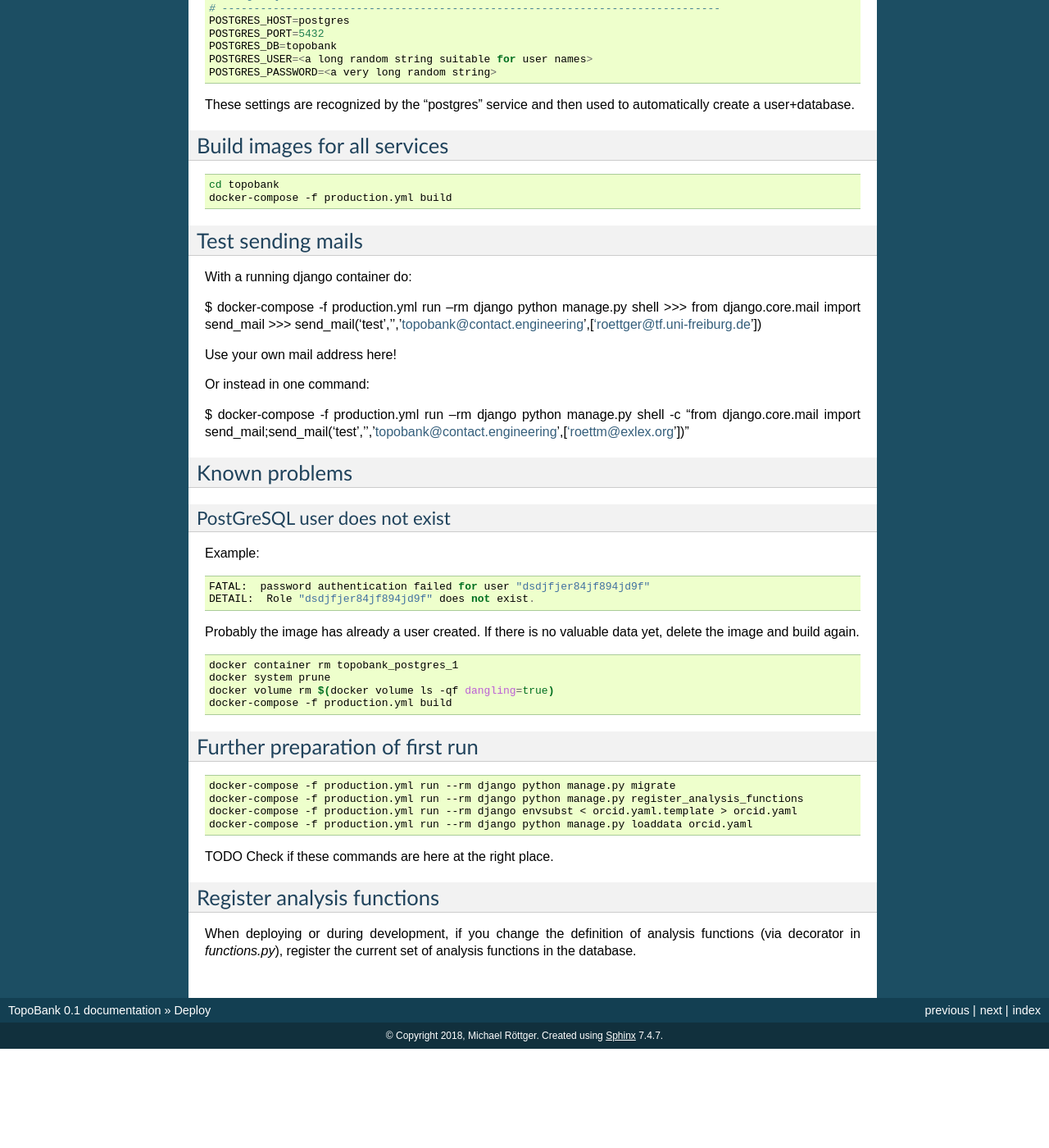
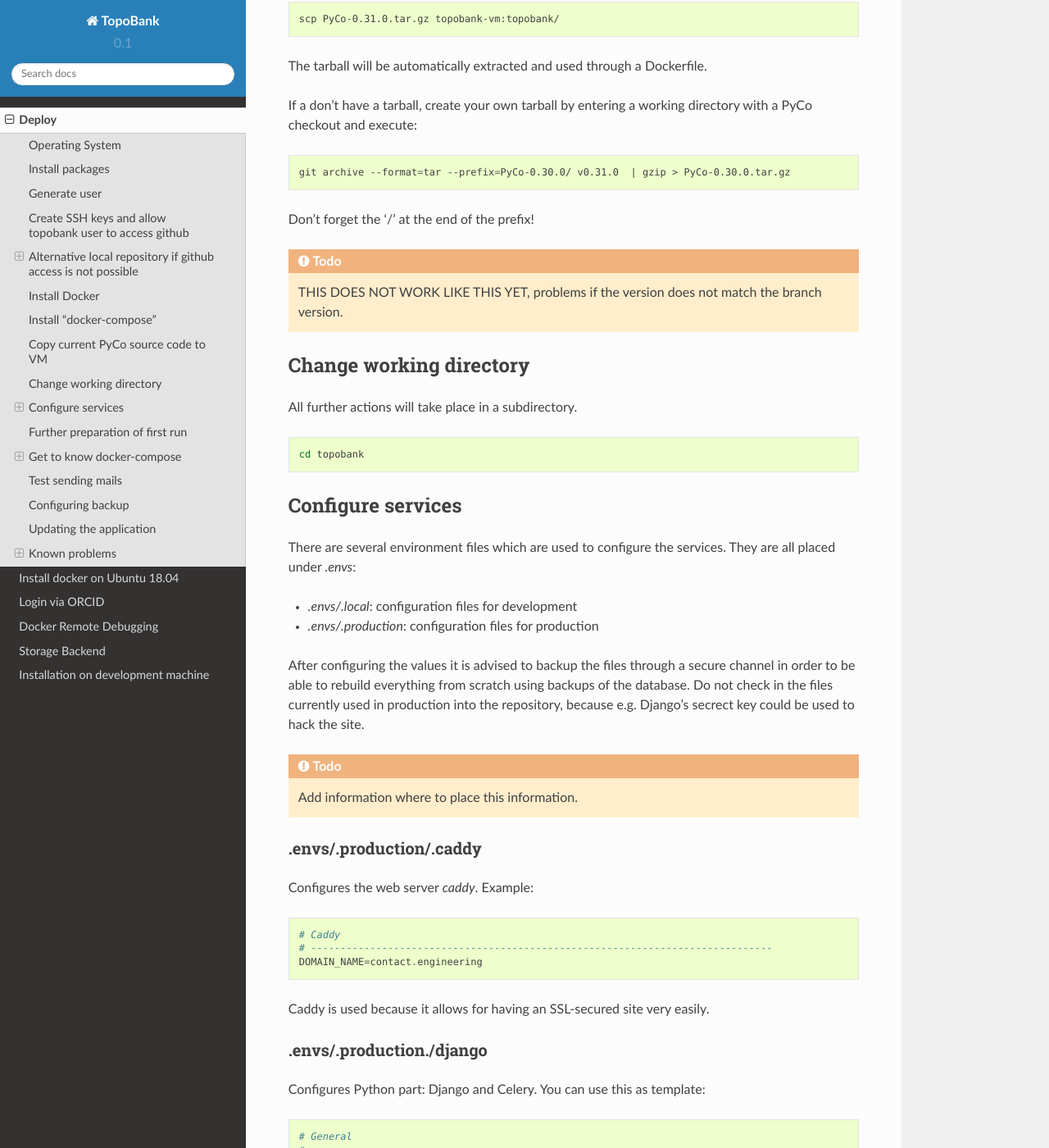
Before and after one commit to ContactEngineering/topobank, a Sphinx documentation site: the page built from docs/deploy.rst, in a window 1280 px wide and 1400 px high, scrolled down 4923 px. Shown: the whole window at 82% size. Built offline with Sphinx 7.4.7 and the Read the Docs theme 2.0.0, drawn with Linux system fonts in a browser that asks for light colours; before the commit the page ends 6202 px from its top, so only the background shows below that; some of the changed text lies outside the part shown.

Commit message:
DOC: Updated documentation for deployment.
Also using another Sphinx theme now (like "read the docs").

```diff
--- a/docs/conf.py
+++ b/docs/conf.py
@@ -24,7 +24,7 @@ import sys
 
 # Add any Sphinx extension module names here, as strings. They can be extensions
 # coming with Sphinx (named 'sphinx.ext.*') or your custom ones.
-extensions = []
+extensions = ['sphinx.ext.todo']
 
 # Add any paths that contain templates here, relative to this directory.
 templates_path = ["_templates"]
@@ -90,7 +90,10 @@ pygments_style = "sphinx"
 
 # The theme to use for HTML and HTML Help pages.  See the documentation for
 # a list of builtin themes.
-html_theme = "default"
+# html_theme = "default"
+# html_theme = "nature"
+# The following needs a package
+html_theme = "sphinx_rtd_theme"
 
 # Theme options are theme-specific and customize the look and feel of a theme
 # further.  For a list of options available for each theme, see the
@@ -253,3 +256,6 @@ texinfo_documents = [
 
 # How to display URL addresses: 'footnote', 'no', or 'inline'.
 # texinfo_show_urls = 'footnote'
+
+# If this is True, todo and todolist produce output, else they produce nothing. The default is False.
+todo_include_todos = True
--- a/docs/config.rst
+++ /dev/null
@@ -1,88 +0,0 @@
-
-
-Login via ORCID
-===============
-
-Getting an ORCID account
-------------------------
-
-Each user must have an `ORCID <https://orcid.org>`_ account in order to use the TopoBank application.
-
-Register a Public API Client
-----------------------------
-
-For running Topobank, you need to register a public API client on the ORCID website
-for the following purposes:
-
-- get a client API + secrect in order to be able to authenticate against orcid.org
-- set a redirect URL to which Topobank will redirect after successful authentication
-- the TopoBank website is listed (TODO check where is this, or only true for members?)
-
-See `here <https://support.orcid.org/hc/en-us/articles/360006897174>`_ for more information
-how to do it.
-
-As redirect URL add all of these
-
-- for development: http://127.0.0.1:8000/accounts/orcid/login/callback
-- for development: http://localhost:8000/accounts/orcid/login/callback
-- for production: https://topobank.contact.engineering/accounts/orcid/login/callback
-
-You need the generated client ID and client secret for the next step.
-
-Configure TopoBank with Client ID and Secrect Key
--------------------------------------------------
-
-If you use Docker, edit the config files
-
-   .envs/.local/.django
-   .envs/.production/.django
-
-and set the correct values in the variables
-
-   ORCID_CLIENT_ID
-   ORCID_SECRET
-
-
-
-
-Redirect URL pointing to localhost
-----------------------------------
-
-The redirect URL configured at orcid.org must exactly match the redirect URL, which is
-transferred from the TopoBank application during the login process.
-This means, if you use
-
- http://localhost:8000
-
-i.e. `localhost` instead of `127.0.0.1`, you'll need also a redirect url with `localhost` which is
-
- http://localhost:8000/accounts/orcid/login/callback
-
-
-Adding ORCID provider with access information
----------------------------------------------
-
-In order to connect to the orcid service, you have to
-generate an entry in the local database which holds acccess information
-like a client id and a client secret. This shows the ORCID
-website that our site is allowed to use the autentication services of ORCID.
-
-In order to do so, use an external database tool (e.g. SQLite Browser)
-to edit your user account in table `users_user`. Set `is_staff`
-and `is_superuser` to True.
-
-TODO only allow local use of admin
-
-Enter the URL
-
- localhost:8000/admin
-
-(if in development) and login with your credentials.
-
-TODO provide a commandline line tool in order to add ORCID credentials.
-
-
-Provider: orcid.org
-Name: ORCID
-Client ID: ..
-Secret: ..
--- a/docs/deploy.rst
+++ b/docs/deploy.rst
@@ -27,29 +27,14 @@ Ensure you have sudo permissions.
 
 .. code:: bash
 
-    sudo apt-get install python3.7 git
+    sudo apt-get install git
 
-Make sure you DON'T have the follwing installed, since they come as containers:
+Make sure you DON'T have the follwing installed, since they run as docker-compose services in containers:
 
 - webserver (like nginx, apache)
 - postgresql
 
-
-Alternative to python3.7 system package
----------------------------------------
-
-Download latest miniconda and create a python 3.7 environment from there.
-Should also work on systems which do not have a python3.7 interpreter.
-
-.. code:: bash
-
-    wget https://repo.continuum.io/miniconda/Miniconda3-latest-Linux-x86_64.sh
-    bash Miniconda3-latest-Linux-x86_64.sh
-    conda create -n topobank python=3.7
-    conda activate topobank
-
-All further commands and actions on this machine which are done in
-a virtual environment have to be done in the conda environment instead.
+Installation of docker will be done later manually.
 
 Generate user
 -------------
@@ -129,6 +114,8 @@ You can e.g. copy&paste the entry from file :code:`~/.ssh/authorized_keys` from
 you are using in order to connect to the production machine to the equivalent file of the user
 :code:`topobank`. As user :code:`topobank` do
 
+.. code::bash
+
    cd
    mkdir .ssh
    chmod 700 .ssh
@@ -137,9 +124,11 @@ you are using in order to connect to the production machine to the equivalent fi
 
 Afterwards it should be possbile to connect without password via
 
+.. code:: bash
+
    ssh topobank@<server>
 
-For :code:`<server>` use the name of the server.
+For :code:`<server>` use the name of the server, e.g. `topobank.vm.uni-freiburg.de`.
 
 
 Push current version of the source code
@@ -189,25 +178,60 @@ Login onto the production machine, as user :code:`topobank`:
 
    ssh topobank@topobank-prod
 
+Clone the repository and create a working directory which will be used in order to create Docker containers later:
+
+.. code:: bash
+
+   git clone -b master file:///home/topobank/git/topobank.git/
+
+Currently during testing I'm using the branch `19_dockerize`, so I'm doing
+
 .. code:: bash
 
    git clone -b 19_dockerize file:///home/topobank/git/topobank.git/
 
+instead.
+
 Install Docker
 --------------
 
-See docker-installation.rst.
-
-Make sure to use "topobank" instead of "${USER}" during the step
+See :ref:`docker-install-ubuntu`. Make sure to use "topobank" instead of "${USER}" during the step
 
 .. code:: bash
 
   sudo usermod -aG docker ${USER}
 
+Current version used:
+
+.. code:: bash
+
+    $ docker version
+    Client:
+     Version:           18.09.3
+     API version:       1.39
+     Go version:        go1.10.8
+     Git commit:        774a1f4
+     Built:             Thu Feb 28 06:53:11 2019
+     OS/Arch:           linux/amd64
+     Experimental:      false
+
+    Server: Docker Engine - Community
+     Engine:
+      Version:          18.09.3
+      API version:      1.39 (minimum version 1.12)
+      Go version:       go1.10.8
+      Git commit:       774a1f4
+      Built:            Thu Feb 28 05:59:55 2019
+      OS/Arch:          linux/amd64
+      Experimental:     false
+
+
 Install "docker-compose"
 ------------------------
 
 On a development machine, you could install docker-compose via pip.
+Maybe this also works in production, but used now another way:
+
 Alternatively and here on production, in order not to need another python environment,
 we install the binaries as suggested on the home page:
 
@@ -218,20 +242,17 @@ we install the binaries as suggested on the home page:
    curl -L "https://github.com/docker/compose/releases/download/1.23.2/docker-compose-$(uname -s)-$(uname -m)" -o /usr/local/bin/docker-compose
    chmod +x /usr/local/bin/docker-compose
 
+Current version used:
+
+.. code:: bash
+
+    $ docker-compose --version
+    docker-compose version 1.23.2, build 1110ad01
 
 Copy current PyCo source code to VM
 -----------------------------------
 
 If available, use tarball from the release in GitHub.
-If not, create your own tarball by entering a working directory
-with a PyCo checkout and execute:
-
-.. code:: bash
-
-    git archive --format=tar --prefix=PyCo-0.30.0/ v0.31.0  | gzip > PyCo-0.30.0.tar.gz
-
-Don't forget the '/' at the end of the prefix!
-THIS DOES NOT WORK LIKE THIS, PROBLEMS WITH VERSION..
 
 Copy the tarball to the directory where you want to build the containers, here
 on the virtual machine:
@@ -240,22 +261,43 @@ on the virtual machine:
 
     scp PyCo-0.31.0.tar.gz topobank-vm:topobank/
 
+The tarball will be automatically extracted and used through a Dockerfile.
 
-Configure services
-------------------
+If a don't have a tarball, create your own tarball by entering a working directory
+with a PyCo checkout and execute:
+
+.. code:: bash
+
+    git archive --format=tar --prefix=PyCo-0.30.0/ v0.31.0  | gzip > PyCo-0.30.0.tar.gz
+
+Don't forget the '/' at the end of the prefix!
+
+.. todo:: THIS DOES NOT WORK LIKE THIS YET, problems if the version does not match the branch version.
+
+Change working directory
+------------------------
+
+All further actions will take place in a subdirectory.
 
 .. code:: bash
 
    cd topobank
 
-There are several environment files which are used to configure the services.
+Configure services
+------------------
+
+There are several environment files which are used to configure the services. They are all placed
+under `.envs`:
+
+- `.envs/.local`: configuration files for development
+- `.envs/.production`: configuration files for production
 
 After configuring the values it is advised to backup the files through a secure channel
 in order to be able to rebuild everything from scratch using backups of the database.
 Do not check in the files currently used in production into the repository, because e.g. Django's secrect key
 could be used to hack the site.
 
-There is a command
+.. todo:: Add information where to place this information.
 
 .envs/.production/.caddy
 ........................
@@ -268,10 +310,12 @@ Configures the web server `caddy`. Example:
     # ------------------------------------------------------------------------------
     DOMAIN_NAME=contact.engineering
 
+Caddy is used because it allows for having an SSL-secured site very easily.
+
 .envs/.production./django
 .........................
 
-Configures Python part: Django, Celery
+Configures Python part: Django and Celery. You can use this as template:
 
 .. code::
 
@@ -290,12 +334,9 @@ Configures Python part: Django, Celery
 
     # Email
     # ------------------------------------------------------------------------------
-    #MAILGUN_API_KEY=
-    #DJANGO_SERVER_EMAIL=
-    #MAILGUN_DOMAIN=
-    # Here we will have an SMTP account from RZ and no longer use postmark/anymail
-    POSTMARK_SERVER_TOKEN=<postmark token taken from your postmark account>
-    DJANGO_DEFAULT_FROM_EMAIL=<a valid e-mail address to sent from, e.g. roettger@tf.uni-freiburg.de, depends on postmark>
+    # a valid mail address to send from
+    DJANGO_DEFAULT_FROM_EMAIL=topobank@imtek.uni-freiburg.de
+    DJANGO_EMAIL_URL=smtp+ssl://topobank@imtek.uni-freiburg.de:<REPLACE WITH PASSWORD>@mail.uni-freiburg.de:465
 
     # django-allauth
     # ------------------------------------------------------------------------------
@@ -320,11 +361,9 @@ Configures Python part: Django, Celery
     ORCID_CLIENT_ID=<from your ORCID configuration>
     ORCID_SECRET=<from your ORCID configuration>
 
-Replace all "<...>" values with long random strings. For the Django secret and the passwords
-you can also use punctuation.
+Replace all "<...>" values with long random strings or known passwords, as described.
+For the Django secret and the passwords you can also use punctuation.
 
-Mailgun: Could be used to sent mails, register at https://www.mailgun.com/
-Postmark: https://account.postmarkapp.com/sign_up
 
 .envs/.production/.postgres
 ...........................
@@ -343,13 +382,130 @@ Configures the PostGreSQL database:
 
 These settings are recognized by the "postgres" service and then used to automatically create a user+database.
 
-Build images for all services
------------------------------
+.. _first-run:
+
+Further preparation of first run
+--------------------------------
+
+Make sure, ORCID allows topobank to use it for authentication, see:
+
+Update database schema:
+
+.. code:: bash
+
+    docker-compose -f production.yml run --rm django python manage.py migrate
+
+Create entries in database for all analysis functions defined in the code:
+
+.. code:: bash
+
+    docker-compose -f production.yml run --rm django python manage.py register_analysis_functions
+
+Create YAML file with database entry for the social account provider "ORCID".
+Then import the data and create the database entry. This is needed to enable the ORCID authentication.
+During the creation of `orcid.yaml` the access key and secret needed for ORCID are inserted
+from environment variables:
+
+.. code:: bash
+
+    docker-compose -f production.yml run --rm django envsubst < orcid.yaml.template > orcid.yaml
+    docker-compose -f production.yml run --rm django python manage.py loaddata orcid.yaml
+
+
+
+Get to know docker-compose
+--------------------------
+
+This is your interface to interact with all running containers.
+Have a look at the possible commands:
 
 .. code:: bash
 
    cd topobank
+   docker-compose -f production.yml -h
+
+In the following sections, we list here some important commands.
+You have to be in the subdirectory where the docker-compose file (here `production.yaml`) is.
+
+Build images for all services
+.............................
+
+.. code:: bash
+
    docker-compose -f production.yml build
+
+Creating containers for all services and start
+..............................................
+
+.. code:: bash
+
+   docker-compose -f production.yml up -d
+
+The switch `-d` detaches the containers from the terminal, so you can safely log out.
+
+.. DANGER::
+
+    Be careful with the `down` command!! It will remove the containers and all data!!
+
+Viewing logs
+............
+
+.. code:: bash
+
+   docker-compose -f production.yml logs
+
+See help with `-h` in order to see more options, e.g. filter for messages of one service.
+Example: See only messages of "django" service:
+
+.. code:: bash
+
+   docker-compose -f production.yml logs django
+
+Seeing running processes
+........................
+
+See if all services are up and running, their container names, the port redirections:
+
+.. code:: bash
+
+   docker-compose -f production.yml ps
+
+See all processes, ordered by container:
+
+.. code:: bash
+
+   docker-compose -f production.yml top
+
+Start and stop containers
+.........................
+
+Do this on all containers:
+
+.. code:: bash
+
+   docker-compose -f production.yml start
+   docker-compose -f production.yml stop
+   docker-compose -f production.yml restart
+
+Or on individual services:
+
+.. code:: bash
+
+   docker-compose -f production.yml start django
+   docker-compose -f production.yml stop django
+   docker-compose -f production.yml restart django
+
+Other
+.....
+
+Interesting, but not tested is probably the scaling of containers, e.g. the celery workers:
+
+.. code:: bash
+
+   docker-compose -f production.yml scale celeryworker=4
+
+
+
 
 
 Test sending mails
@@ -357,17 +513,32 @@ Test sending mails
 
 With a running django container do:
 
-$ docker-compose -f production.yml run --rm django python manage.py shell
->>> from django.core.mail import send_mail
->>> send_mail('test','','topobank@contact.engineering',['roettger@tf.uni-freiburg.de'])
+.. code::bash
+
+    $ docker-compose -f production.yml run --rm django python manage.py shell
+    >>> from django.core.mail import send_mail
+    >>> send_mail('test subject','test body','topobank@imtek.uni-freiburg.de',['roettger@tf.uni-freiburg.de'])
 
 Use your own mail address here!
 
 Or instead in one command:
 
-$ docker-compose -f production.yml run --rm django python manage.py shell -c "from django.core.mail import send_mail;send_mail('test','','topobank@contact.engineering',['roettm@exlex.org'])"
+.. code:: bash
+
+    $ docker-compose -f production.yml run --rm django python manage.py shell -c "from django.core.mail import send_mail;send_mail('test','','topobank@imtek.uni-freiburg.de',['roettger@tf.uni-freiburg.de'])"
+
+.. todo:: currently this results in "[Errno 99] Cannot assign requested address"
 
 
+Configuring backup
+------------------
+
+.. todo:: document how to do backup and restore
+
+Updating the application
+------------------------
+
+.. todo:: document how to do an update if the code changes such that database is kept
 
 Known problems
 --------------
@@ -382,7 +553,6 @@ Example:
    FATAL:  password authentication failed for user "dsdjfjer84jf894jd9f"
    DETAIL:  Role "dsdjfjer84jf894jd9f" does not exist.
 
-
 Probably the image has already a user created. If there is no valuable data yet, delete the image and build again.
 
 .. code:: bash
@@ -391,26 +561,3 @@ Probably the image has already a user created. If there is no valuable data yet,
   docker system prune
   docker volume rm $(docker volume ls -qf dangling=true)
   docker-compose -f production.yml build
-
-
-Further preparation of first run
---------------------------------
-
-.. code:: bash
-
-    docker-compose -f production.yml run --rm django python manage.py migrate
-    docker-compose -f production.yml run --rm django python manage.py register_analysis_functions
-    docker-compose -f production.yml run --rm django envsubst < orcid.yaml.template > orcid.yaml
-    docker-compose -f production.yml run --rm django python manage.py loaddata orcid.yaml
-
-TODO Check if these commands are here at the right place.
-
-Register analysis functions
----------------------------
-
-When deploying or during development, if you change the definition
-of analysis functions (via decorator in `functions.py`), register
-the current set of analysis functions in the database.
-
-.. code:: bash
-    python manage.py register_analysis_functions
--- a/docs/install.rst
+++ b/docs/install.rst
@@ -1,5 +1,7 @@
-Install
-=========
+Installation on development machine
+===================================
+
+.. todo:: So far this section only contains some notes and is far from complete.
 
 This is where you write how to get a new laptop to run this project.
 
--- /dev/null
+++ b/docs/orcid.rst
@@ -0,0 +1,112 @@
+
+
+Login via ORCID
+===============
+
+Getting an ORCID account
+------------------------
+
+Each user must have an `ORCID <https://orcid.org>`_ account in order to use the TopoBank application.
+
+Register a Public API Client
+----------------------------
+
+For running Topobank, you need to register a public API client on the ORCID website
+for the following purposes:
+
+- get a client API + secrect in order to be able to authenticate against orcid.org
+- set a redirect URL to which Topobank will redirect after successful authentication
+- the TopoBank website is listed (TODO check where is this, or only true for members?)
+
+See `here <https://support.orcid.org/hc/en-us/articles/360006897174>`_ for more information
+how to do it.
+
+You need the generated client ID and client secret for the next step.
+
+As redirect URL add all of these
+
+- for development: http://127.0.0.1:8000/accounts/orcid/login/callback
+- for development: http://localhost:8000/accounts/orcid/login/callback
+- for production: https://topobank.contact.engineering/accounts/orcid/login/callback
+
+One of the redirect URL configured at orcid.org must exactly match the redirect URL, which is
+transferred from the TopoBank application during the login process.
+This means, if you use
+
+ http://localhost:8000
+
+i.e. `localhost` instead of `127.0.0.1` during development, you'll need also redirect url with `localhost` which is
+
+ http://localhost:8000/accounts/orcid/login/callback
+
+If you have both `localhost` and `127.0.0.1`, it shoudn't matter.
+
+
+Configure TopoBank with Client ID and Secrect Key
+-------------------------------------------------
+
+If you use Docker, edit the config files
+
+::
+
+   .envs/.local/.django
+   .envs/.production/.django
+
+and set the correct values in the variables
+::
+
+   ORCID_CLIENT_ID
+   ORCID_SECRET
+
+Adding ORCID provider with access information
+---------------------------------------------
+
+In order to connect to the orcid service, you have to
+generate an entry in the local database which holds acccess information
+like a client id and a client secret. This shows the ORCID
+website that our site is allowed to use the autentication services of ORCID.
+
+Manually using a database tool or django admin
+..............................................
+
+In order to do so, you have several ways. During development you can use an external database tool (e.g. SQLite Browser)
+to edit your user account in table `users_user`. Set `is_staff` and `is_superuser` to True.
+
+Enter the URL
+::
+
+  localhost:8000/admin
+
+(if in development) and login with your credentials.
+
+Create an entry in the table `socialaccount_socialapp` filling the following fields:
+::
+
+    Provider: orcid.org
+    Name: ORCID
+    Client ID: <use the one from ORCID website>
+    Secret: <use the one from ORCID website>
+
+Recommended: Import database entry via command line tool
+........................................................
+
+Use the template file `orcid.yaml.template` which looks like this:
+::
+
+    - model: "socialaccount.socialapp"
+      pk: 1
+      fields:
+         provider: orcid
+         name: ORCID
+         client_id: ${ORCID_CLIENT_ID}
+         secret: ${ORCID_SECRET}
+         key: ""
+         sites: [1]
+
+Copy to `orcid.yaml` and replace `${ORCID_CLIENT_ID}` and `${ORCID_SECRET}` with the corresponding values.
+This can be done automatically through environment variables by using the tool `envsubst`:
+::
+
+   envsubst < orcid.yaml.template > orcid.yaml
+
+See the section :ref:`first-run` how to do this in a docker container.
--- a/docs/pycharm/configuration.rst
+++ b/docs/pycharm/configuration.rst
@@ -36,12 +36,18 @@ After few seconds, all *Run/Debug Configurations* should be ready to use.
 **Things you can do with provided configuration**:
 
 * run and debug python code
+
 .. image:: images/f1.png
+
 * run and debug tests
+
 .. image:: images/f2.png
 .. image:: images/f3.png
+
 * run and debug migrations or different django management commands
+
 .. image:: images/f4.png
+
 * and many others..
 
 Known issues
```
Also changed, not shown: docs/index.rst (+8 -4 lines), docs/install-docker.rst (renamed from docs/docker-installation.rst, +15 -0 lines), 1 other file.
